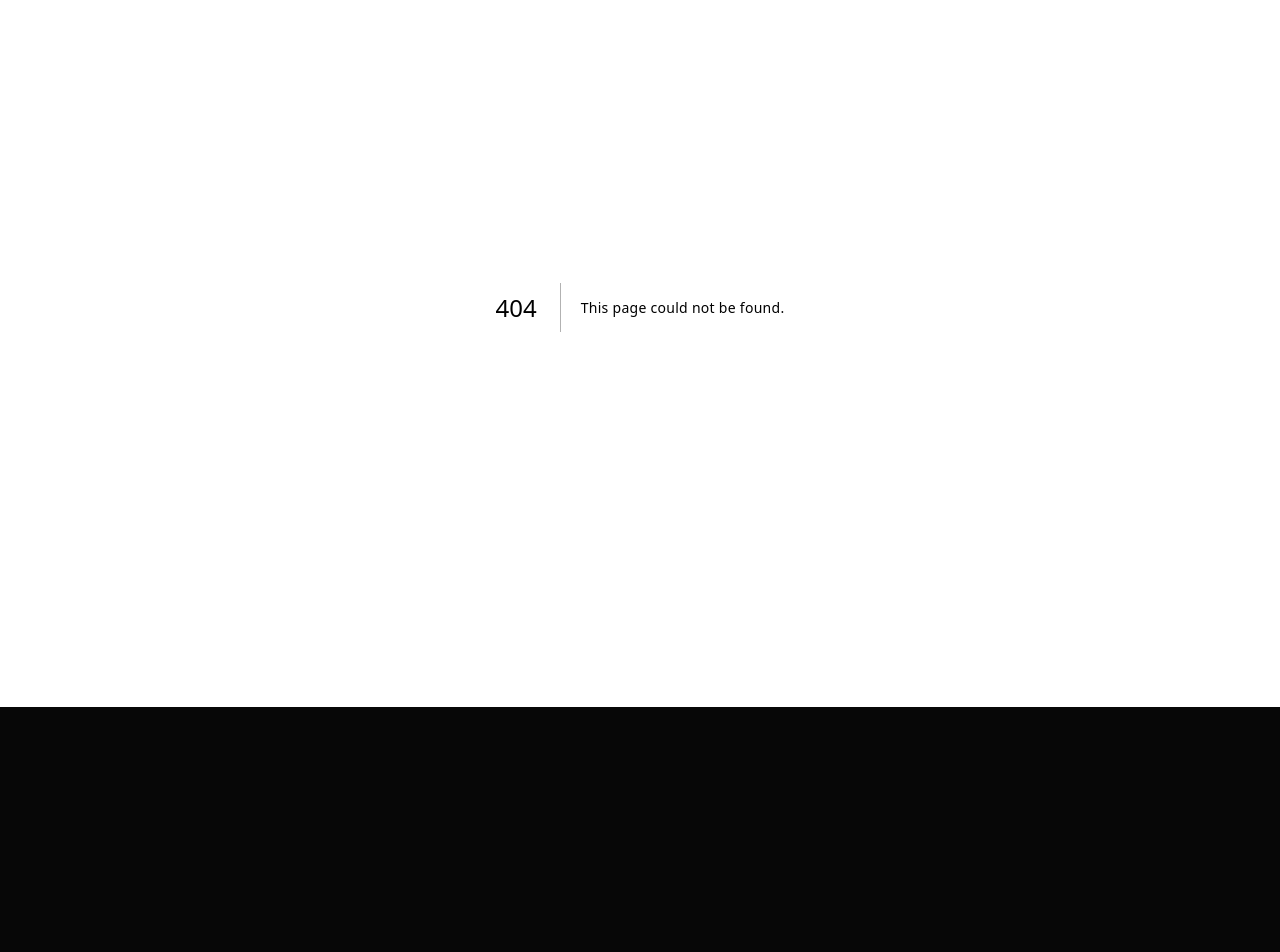
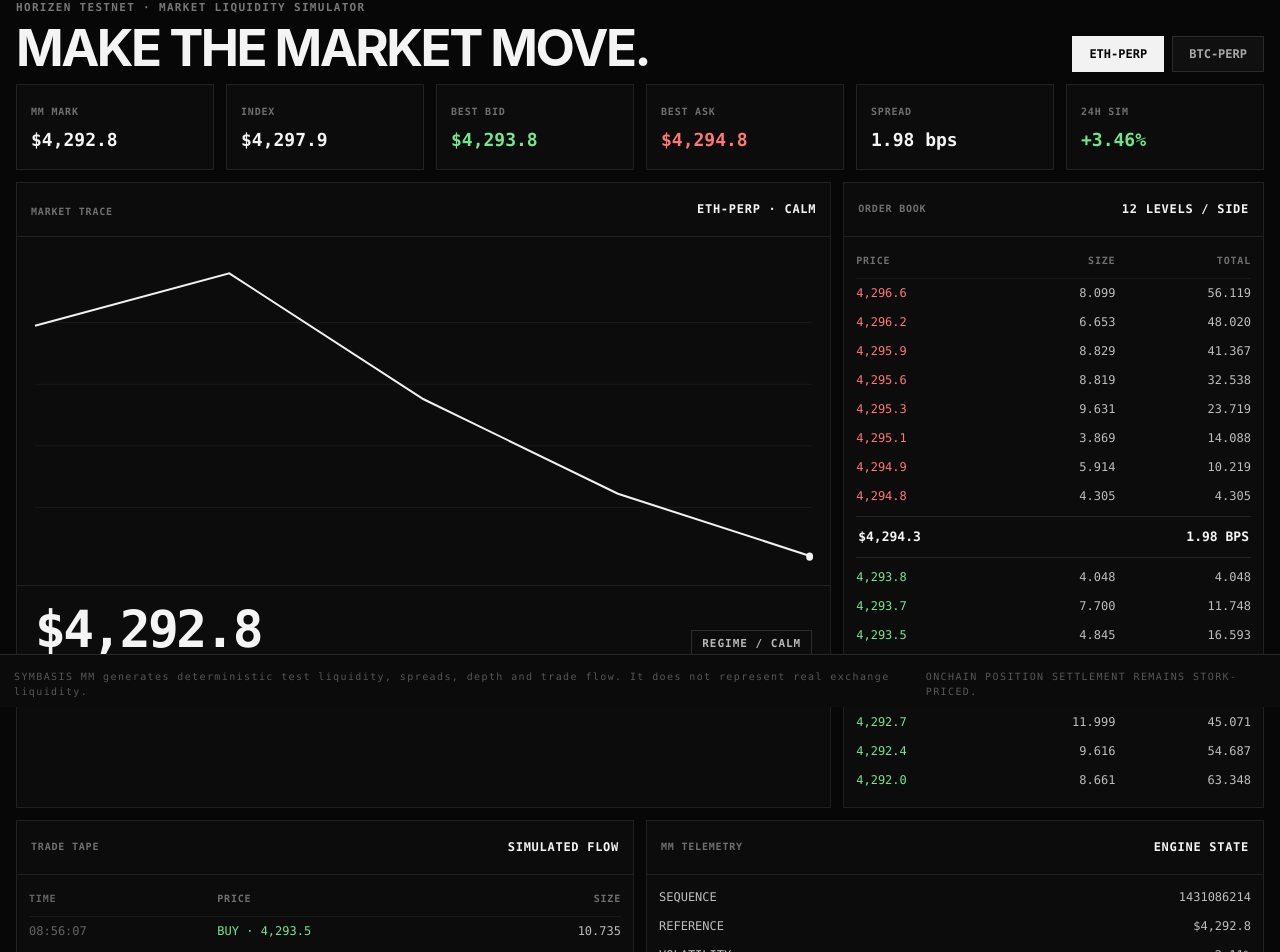
Before and after one commit to mushee-io/Symbasis, a Next.js app in the folder web/: page /mm in a window 1280 px wide. Before the commit this address had no page. Shown: the part 93-1045 px from the top of the page. Before the commit the page ends 800 px from the top, so only its background shows below. Built offline with nearby package versions, Linux system fonts and the light colour scheme.

Commit message:
feat(mm): add live Symbasis market maker console

```diff
--- /dev/null
+++ b/web/app/mm/page.tsx
@@ -0,0 +1,203 @@
+"use client";
+
+import { useCallback, useEffect, useMemo, useState } from "react";
+import type { MMMarketKey, MMSnapshot } from "@/lib/mm/engine";
+import styles from "./mm.module.css";
+
+type MMResponse = {
+  ok: boolean;
+  mode?: string;
+  settlementOracle?: string;
+  snapshot?: MMSnapshot;
+  error?: string;
+};
+
+function money(value: number, market: MMMarketKey) {
+  return value.toLocaleString(undefined, {
+    minimumFractionDigits: market === "BTC" ? 1 : 1,
+    maximumFractionDigits: market === "BTC" ? 1 : 2
+  });
+}
+
+function size(value: number, market: MMMarketKey) {
+  return value.toLocaleString(undefined, {
+    minimumFractionDigits: market === "BTC" ? 4 : 3,
+    maximumFractionDigits: market === "BTC" ? 4 : 3
+  });
+}
+
+function time(value: number) {
+  return new Date(value).toLocaleTimeString([], { hour12: false, hour: "2-digit", minute: "2-digit", second: "2-digit" });
+}
+
+function PriceChart({ values }: { values: number[] }) {
+  const width = 900;
+  const height = 300;
+  if (values.length < 2) return <div className={styles.empty}>Building the market trace…</div>;
+  const min = Math.min(...values);
+  const max = Math.max(...values);
+  const range = Math.max(max - min, max * 0.00025, 0.01);
+  const points = values.map((value, index) => {
+    const x = (index / Math.max(values.length - 1, 1)) * width;
+    const y = height - 12 - ((value - min) / range) * (height - 24);
+    return `${x},${y}`;
+  }).join(" ");
+  const last = values[values.length - 1];
+  const lastX = width;
+  const lastY = height - 12 - ((last - min) / range) * (height - 24);
+
+  return (
+    <svg className={styles.chart} viewBox={`0 0 ${width} ${height}`} preserveAspectRatio="none" role="img" aria-label="Symbasis MM simulated price trace">
+      {[0.2, 0.4, 0.6, 0.8].map((ratio) => (
+        <line key={ratio} x1="0" x2={width} y1={height * ratio} y2={height * ratio} className={styles.chartGrid} />
+      ))}
+      <polyline points={points} className={styles.chartLine} />
+      <circle cx={lastX - 3} cy={lastY} r="4" className={styles.chartDot} />
+    </svg>
+  );
+}
+
+export default function MarketMakerPage() {
+  const [market, setMarket] = useState<MMMarketKey>("ETH");
+  const [snapshot, setSnapshot] = useState<MMSnapshot | null>(null);
+  const [history, setHistory] = useState<number[]>([]);
+  const [error, setError] = useState("");
+  const [connected, setConnected] = useState(false);
+
+  const load = useCallback(async () => {
+    try {
+      const response = await fetch(`/api/mm?market=${market}&levels=12&trades=18`, { cache: "no-store" });
+      const body = await response.json() as MMResponse;
+      if (!response.ok || !body.ok || !body.snapshot) throw new Error(body.error ?? "MM feed unavailable");
+      setSnapshot(body.snapshot);
+      setHistory((previous) => [...previous.slice(-119), body.snapshot!.markPrice]);
+      setConnected(true);
+      setError("");
+    } catch (cause) {
+      setConnected(false);
+      setError(cause instanceof Error ? cause.message : "MM feed unavailable");
+    }
+  }, [market]);
+
+  useEffect(() => {
+    setSnapshot(null);
+    setHistory([]);
+    void load();
+    const timer = window.setInterval(() => void load(), 1_250);
+    return () => window.clearInterval(timer);
+  }, [load]);
+
+  const visibleAsks = useMemo(() => snapshot ? snapshot.asks.slice(0, 8).reverse() : [], [snapshot]);
+  const visibleBids = useMemo(() => snapshot ? snapshot.bids.slice(0, 8) : [], [snapshot]);
+  const trades = snapshot?.trades.slice(0, 16) ?? [];
+
+  return (
+    <main className={styles.page}>
+      <header className={styles.header}>
+        <div className={styles.brand}><span className={styles.mark}>S</span><span>SYMBASIS MM</span></div>
+        <div className={styles.badge}><span className={styles.liveDot} />{connected ? "SIMULATION LIVE" : "RECONNECTING"}</div>
+      </header>
+
+      <div className={styles.shell}>
+        <section className={styles.toolbar}>
+          <div>
+            <div className={styles.kicker}>HORIZEN TESTNET · MARKET LIQUIDITY SIMULATOR</div>
+            <h1 className={styles.title}>MAKE THE MARKET MOVE.</h1>
+          </div>
+          <div className={styles.switcher}>
+            {(["ETH", "BTC"] as MMMarketKey[]).map((key) => (
+              <button
+                key={key}
+                onClick={() => setMarket(key)}
+                className={`${styles.button} ${market === key ? styles.buttonActive : ""}`}
+              >
+                {key}-PERP
+              </button>
+            ))}
+          </div>
+        </section>
+
+        {error ? <div className={styles.error}>{error}</div> : null}
+
+        <section className={styles.metricGrid}>
+          <div className={styles.card}><span>MM MARK</span><strong>{snapshot ? `$${money(snapshot.markPrice, market)}` : "—"}</strong></div>
+          <div className={styles.card}><span>INDEX</span><strong>{snapshot ? `$${money(snapshot.indexPrice, market)}` : "—"}</strong></div>
+          <div className={styles.card}><span>BEST BID</span><strong className={styles.bid}>{snapshot ? `$${money(snapshot.bestBid, market)}` : "—"}</strong></div>
+          <div className={styles.card}><span>BEST ASK</span><strong className={styles.ask}>{snapshot ? `$${money(snapshot.bestAsk, market)}` : "—"}</strong></div>
+          <div className={styles.card}><span>SPREAD</span><strong>{snapshot ? `${snapshot.spreadBps.toFixed(2)} bps` : "—"}</strong></div>
+          <div className={styles.card}><span>24H SIM</span><strong className={(snapshot?.change24hPct ?? 0) >= 0 ? styles.positive : styles.negative}>{snapshot ? `${snapshot.change24hPct >= 0 ? "+" : ""}${snapshot.change24hPct.toFixed(2)}%` : "—"}</strong></div>
+        </section>
+
+        <section className={styles.mainGrid}>
+          <div className={styles.panel}>
+            <div className={styles.panelHead}>
+              <div><span>MARKET TRACE</span></div>
+              <strong>{snapshot?.symbol ?? `${market}-PERP`} · {snapshot?.regime ?? "BOOTING"}</strong>
+            </div>
+            <div className={styles.chartWrap}><PriceChart values={history} /></div>
+            <div className={styles.priceHero}>
+              <strong>{snapshot ? `$${money(snapshot.markPrice, market)}` : "—"}</strong>
+              <div className={styles.regime}>REGIME / {snapshot?.regime ?? "—"}</div>
+            </div>
+          </div>
+
+          <div className={styles.panel}>
+            <div className={styles.panelHead}><span>ORDER BOOK</span><strong>12 LEVELS / SIDE</strong></div>
+            <div className={styles.bookTable}>
+              <div className={styles.tableHead}><span>PRICE</span><span>SIZE</span><span>TOTAL</span></div>
+              {visibleAsks.map((level) => (
+                <div className={styles.row} key={`ask-${level.price}`}>
+                  <span className={styles.ask}>{money(level.price, market)}</span><span>{size(level.size, market)}</span><span>{size(level.cumulativeSize, market)}</span>
+                </div>
+              ))}
+              <div className={styles.midRow}>
+                <span>{snapshot ? `$${money(snapshot.midPrice, market)}` : "—"}</span>
+                <span>{snapshot ? `${snapshot.spreadBps.toFixed(2)} BPS` : "—"}</span>
+              </div>
+              {visibleBids.map((level) => (
+                <div className={styles.row} key={`bid-${level.price}`}>
+                  <span className={styles.bid}>{money(level.price, market)}</span><span>{size(level.size, market)}</span><span>{size(level.cumulativeSize, market)}</span>
+                </div>
+              ))}
+            </div>
+          </div>
+        </section>
+
+        <section className={styles.bottomGrid}>
+          <div className={styles.panel}>
+            <div className={styles.panelHead}><span>TRADE TAPE</span><strong>SIMULATED FLOW</strong></div>
+            <div className={styles.tradeTable}>
+              <div className={`${styles.tableHead} ${styles.tradeRow}`}><span>TIME</span><span>PRICE</span><span>SIZE</span></div>
+              {trades.map((trade) => (
+                <div className={`${styles.row} ${styles.tradeRow}`} key={trade.id}>
+                  <span>{time(trade.timestamp)}</span>
+                  <span className={trade.side === "BUY" ? styles.bid : styles.ask}>{trade.side} · {money(trade.price, market)}</span>
+                  <span>{size(trade.size, market)}</span>
+                </div>
+              ))}
+            </div>
+          </div>
+
+          <div className={styles.panel}>
+            <div className={styles.panelHead}><span>MM TELEMETRY</span><strong>ENGINE STATE</strong></div>
+            <div className={styles.bookTable}>
+              <div className={styles.row}><span>SEQUENCE</span><span /><span>{snapshot?.sequence ?? "—"}</span></div>
+              <div className={styles.row}><span>REFERENCE</span><span /><span>{snapshot ? `$${money(snapshot.referencePrice, market)}` : "—"}</span></div>
+              <div className={styles.row}><span>VOLATILITY</span><span /><span>{snapshot ? `${snapshot.volatilityPct.toFixed(2)}%` : "—"}</span></div>
+              <div className={styles.row}><span>REGIME</span><span /><span>{snapshot?.regime ?? "—"}</span></div>
+              <div className={styles.row}><span>REFRESH</span><span /><span>1.25 SEC</span></div>
+              <div className={styles.row}><span>EXECUTION</span><span /><span>TESTNET SIM</span></div>
+              <div className={styles.row}><span>SETTLEMENT ORACLE</span><span /><span>STORK</span></div>
+              <div className={styles.row}><span>NETWORK</span><span /><span>HORIZEN TESTNET</span></div>
+            </div>
+          </div>
+        </section>
+
+        <footer className={styles.footer}>
+          <span>SYMBASIS MM generates deterministic test liquidity, spreads, depth and trade flow. It does not represent real exchange liquidity.</span>
+          <span>ONCHAIN POSITION SETTLEMENT REMAINS STORK-PRICED.</span>
+        </footer>
+      </div>
+    </main>
+  );
+}
```
